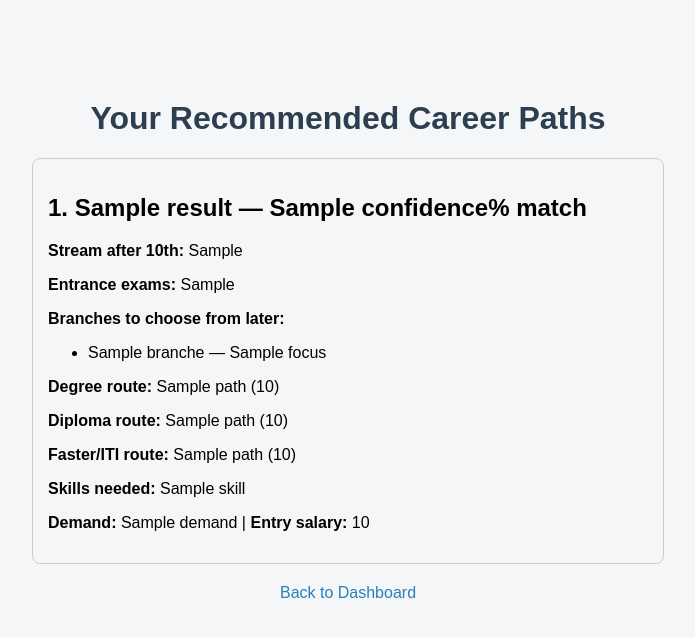
After one commit to Teju1610harer/pathpilot, a Flask app: template templates/results.html in a window 1280 px wide. The commit adds this page. Shown: the top 637 px of the page, without its empty margins (292-987 px from the left). Run offline with Flask 3, Linux system fonts and the light colour scheme; the template is opened without the code that fills it: most values are stand-ins (such as "Sample title", 1, 10 or a date in 2020); parts of the project's set-up code (start-up, migrations or seed data) failed here and were passed over.

Commit message:
Redirect from assessment straight to results page

```diff
--- a/main.py
+++ b/main.py
@@ -94,8 +94,7 @@ def assessment():
         })
 
         flash("Assessment submitted successfully!")
-        return redirect(url_for("dashboard"))
-
+        return redirect(url_for("results"))
     questions = list(db.questions.find({}, {"_id": 0}))
     return render_template("assessment.html", questions=questions)
 
@@ -127,15 +126,27 @@ def results():
         sort=[("_id", -1)]
     )
     if not latest:
-        return "No assessment found. Take the assessment first."
+        flash("Please take the assessment first.")
+        return redirect(url_for("assessment"))
 
     questions = list(db.questions.find({}, {"_id": 0}))
     feats = compute_features(latest["answers"], questions)
     predictions = predict_careers(feats, top_n=5)
 
-    return jsonify({
-        "your_profile": feats,
-        "top_careers": predictions
-    })
+    # Attach full career details to each prediction
+    detailed_results = []
+    for career_name, confidence in predictions:
+        career_info = db.careers.find_one({"name": career_name}, {"_id": 0})
+        detailed_results.append({
+            "name": career_name,
+            "confidence": confidence,
+            "info": career_info
+        })
+
+    return render_template(
+        "results.html",
+        student_class=feats["class"],
+        results=detailed_results
+    )
 if __name__ == "__main__":
     app.run(debug=True)
--- a/templates/dashboard.html
+++ b/templates/dashboard.html
@@ -9,6 +9,7 @@
     <h1>Welcome, {{ name }}</h1>
     <p>This is your student dashboard.</p>
     <p><a href="/assessment">Take Career Assessment</a></p>
+    <p><a href="/results">View My Results</a></p>
     <a href="/logout">Logout</a>
 </body>
 </html>
--- /dev/null
+++ b/templates/results.html
@@ -0,0 +1,44 @@
+<!DOCTYPE html>
+<html lang="en">
+<head>
+    <meta charset="UTF-8">
+    <title>Your Results - PathPilot</title>
+    <link rel="stylesheet" href="{{ url_for('static', filename='css/style.css') }}">
+</head>
+<body>
+    <h1>Your Recommended Career Paths</h1>
+
+    {% for r in results %}
+    <div style="text-align:left; max-width:600px; margin:20px auto; border:1px solid #ccc; padding:15px; border-radius:8px;">
+        <h2>{{ loop.index }}. {{ r.name }} — {{ r.confidence }}% match</h2>
+
+        {% if r.info %}
+            <p><b>Stream after 10th:</b> {{ r.info.stream_after_10th }}</p>
+            <p><b>Entrance exams:</b> {{ r.info.entrance_exams | join(', ') }}</p>
+
+            {% if r.info.branches %}
+            <p><b>Branches to choose from later:</b></p>
+            <ul>
+                {% for b in r.info.branches %}
+                <li>{{ b.name }} — {{ b.focus }}</li>
+                {% endfor %}
+            </ul>
+            {% endif %}
+
+            <p><b>Degree route:</b> {{ r.info.degree_route.path }} ({{ r.info.degree_route.duration }})</p>
+            {% if r.info.diploma_route.path != "—" %}
+            <p><b>Diploma route:</b> {{ r.info.diploma_route.path }} ({{ r.info.diploma_route.duration }})</p>
+            {% endif %}
+            {% if r.info.iti_route.path != "—" %}
+            <p><b>Faster/ITI route:</b> {{ r.info.iti_route.path }} ({{ r.info.iti_route.duration }})</p>
+            {% endif %}
+
+            <p><b>Skills needed:</b> {{ r.info.skills | join(', ') }}</p>
+            <p><b>Demand:</b> {{ r.info.demand }} | <b>Entry salary:</b> {{ r.info.salary_range_entry }}</p>
+        {% endif %}
+    </div>
+    {% endfor %}
+
+    <p><a href="/dashboard">Back to Dashboard</a></p>
+</body>
+</html>
```
